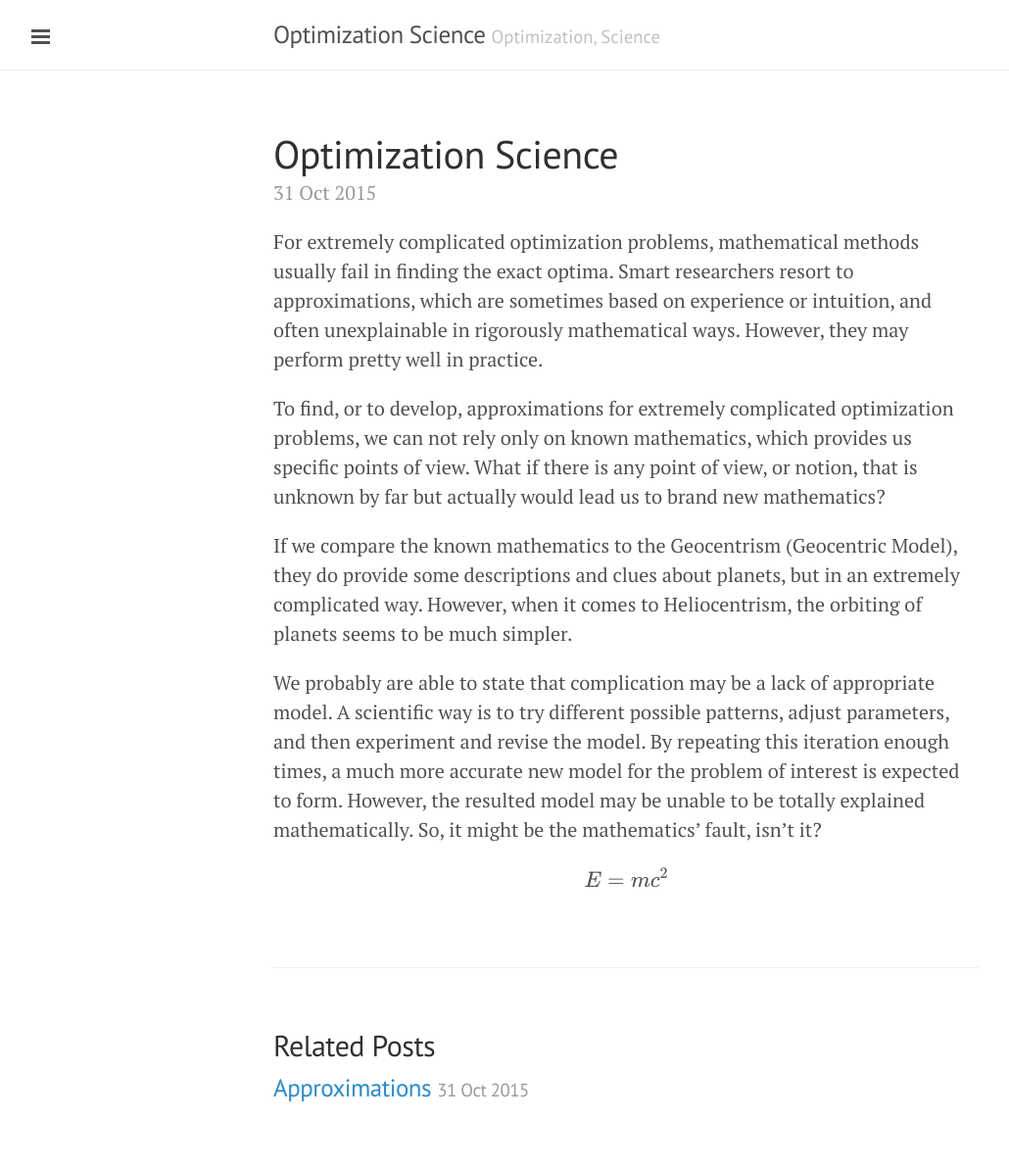
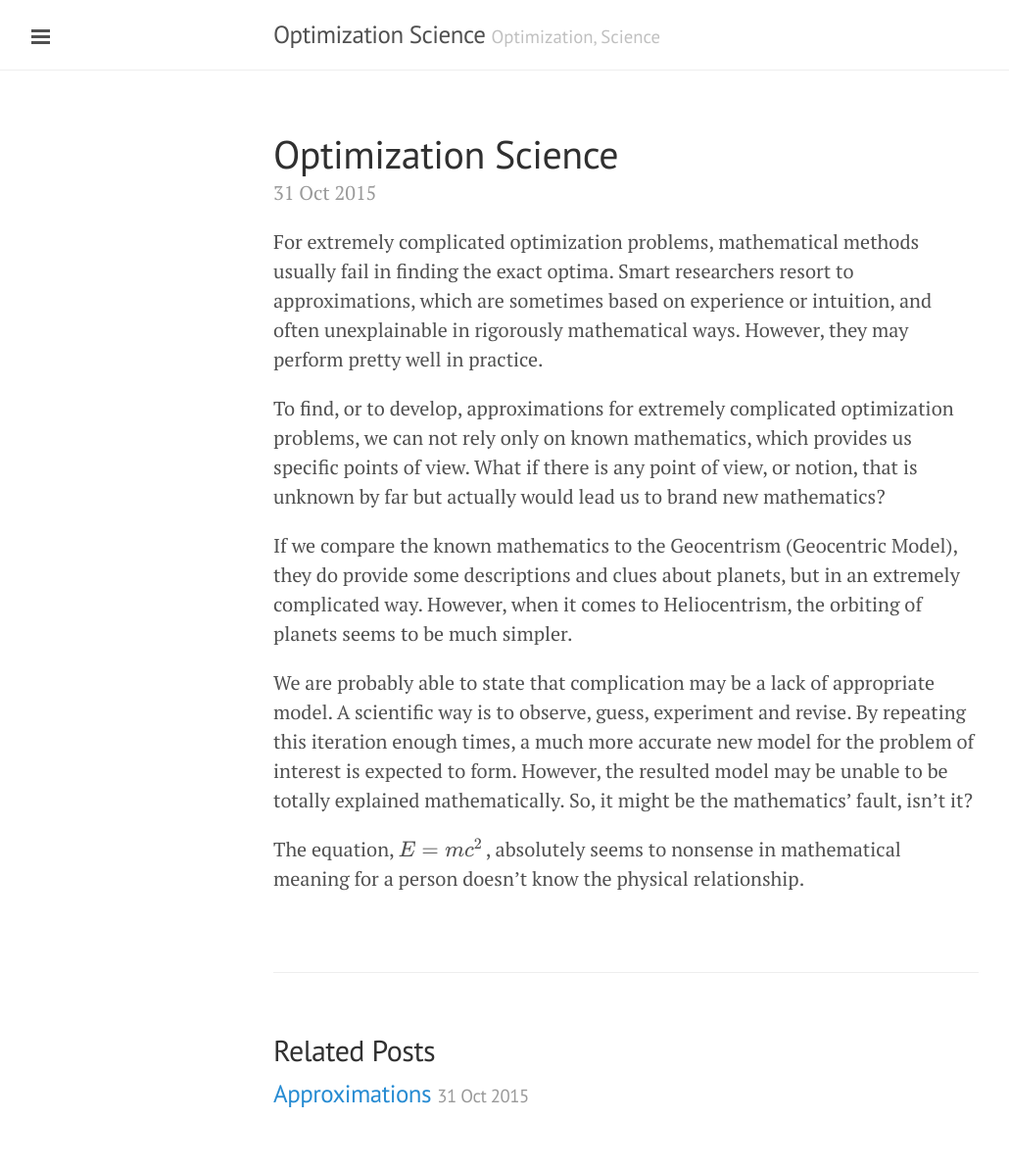
Before and after one commit to Amuwa/Amuwa.github.io, a Jekyll site: the page built from _posts/2015-10-31-optimization-engineering.markdown, in a window 1280 px wide. Shown: the whole page at 98% size, without its empty margins (1-1031 px from the left). Built offline with Jekyll 4.4.1, drawn with Linux system fonts in a browser that asks for light colours; formulas are drawn with MathJax 3.

Commit message:
update posts

```diff
--- a/_posts/2015-10-31-optimization-engineering.markdown
+++ b/_posts/2015-10-31-optimization-engineering.markdown
@@ -9,6 +9,6 @@ To find, or to develop, approximations for extremely complicated optimization pr
 
 If we compare the known mathematics to the Geocentrism (Geocentric Model), they do provide some descriptions and clues about planets, but in an extremely complicated way. However, when it comes to Heliocentrism, the orbiting of planets seems to be much simpler.
 
-We probably are able to state that complication may be a lack of appropriate model. A scientific way is to try different possible patterns, adjust parameters, and then experiment and revise the model. By repeating this iteration enough times, a much more accurate new model for the problem of interest is expected to form. However, the resulted model may be unable to be totally explained mathematically. So, it might be the mathematics' fault, isn't it?
+We are probably able to state that complication may be a lack of appropriate model. A scientific way is to observe, guess, experiment and revise. By repeating this iteration enough times, a much more accurate new model for the problem of interest is expected to form. However, the resulted model may be unable to be totally explained mathematically. So, it might be the mathematics' fault, isn't it?
 
-$$ E=mc^{2} $$
+The equation, $ E=mc^{2} $ , absolutely seems to nonsense in mathematical meaning for a person doesn't know the physical relationship.
```
